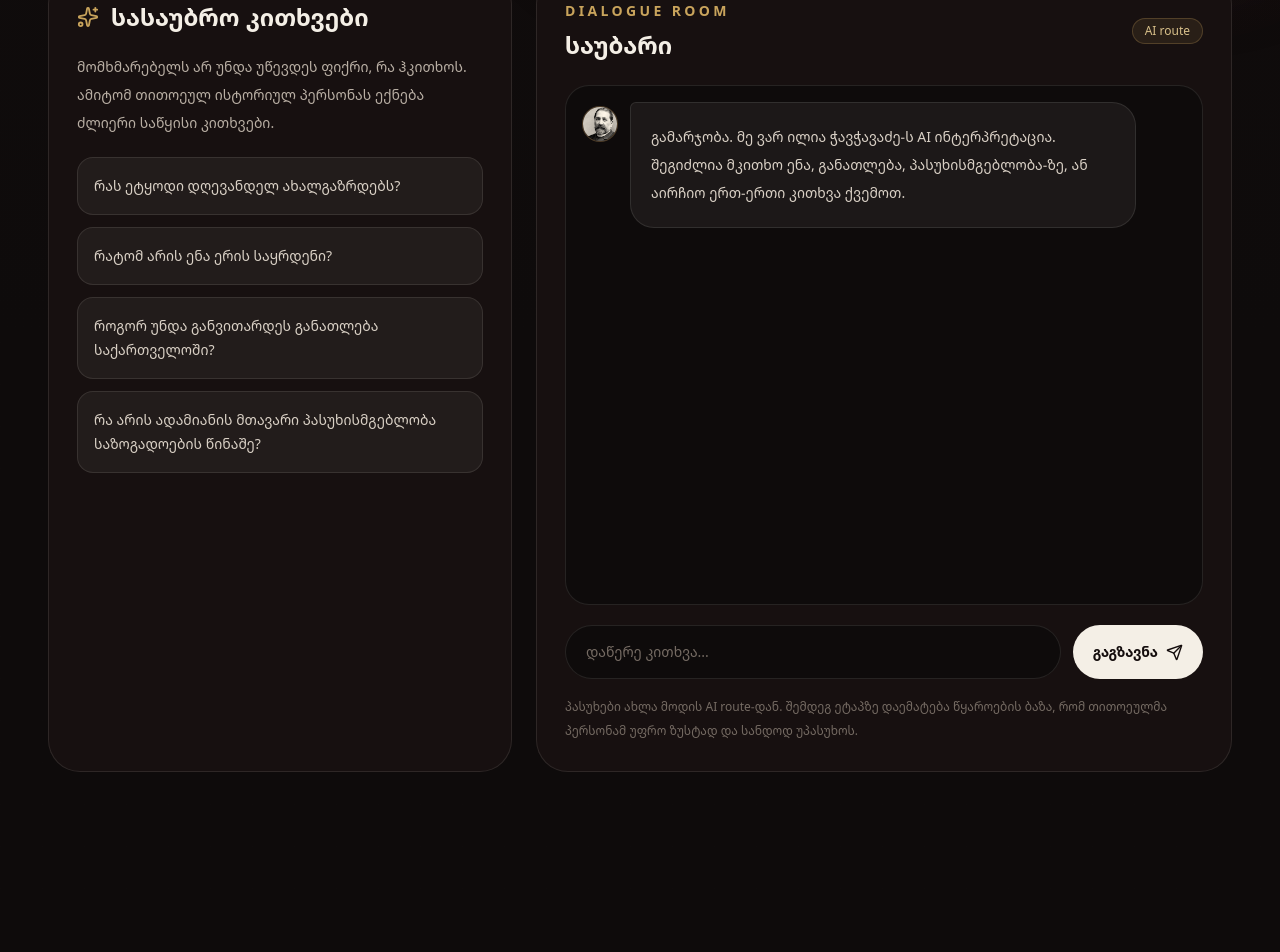
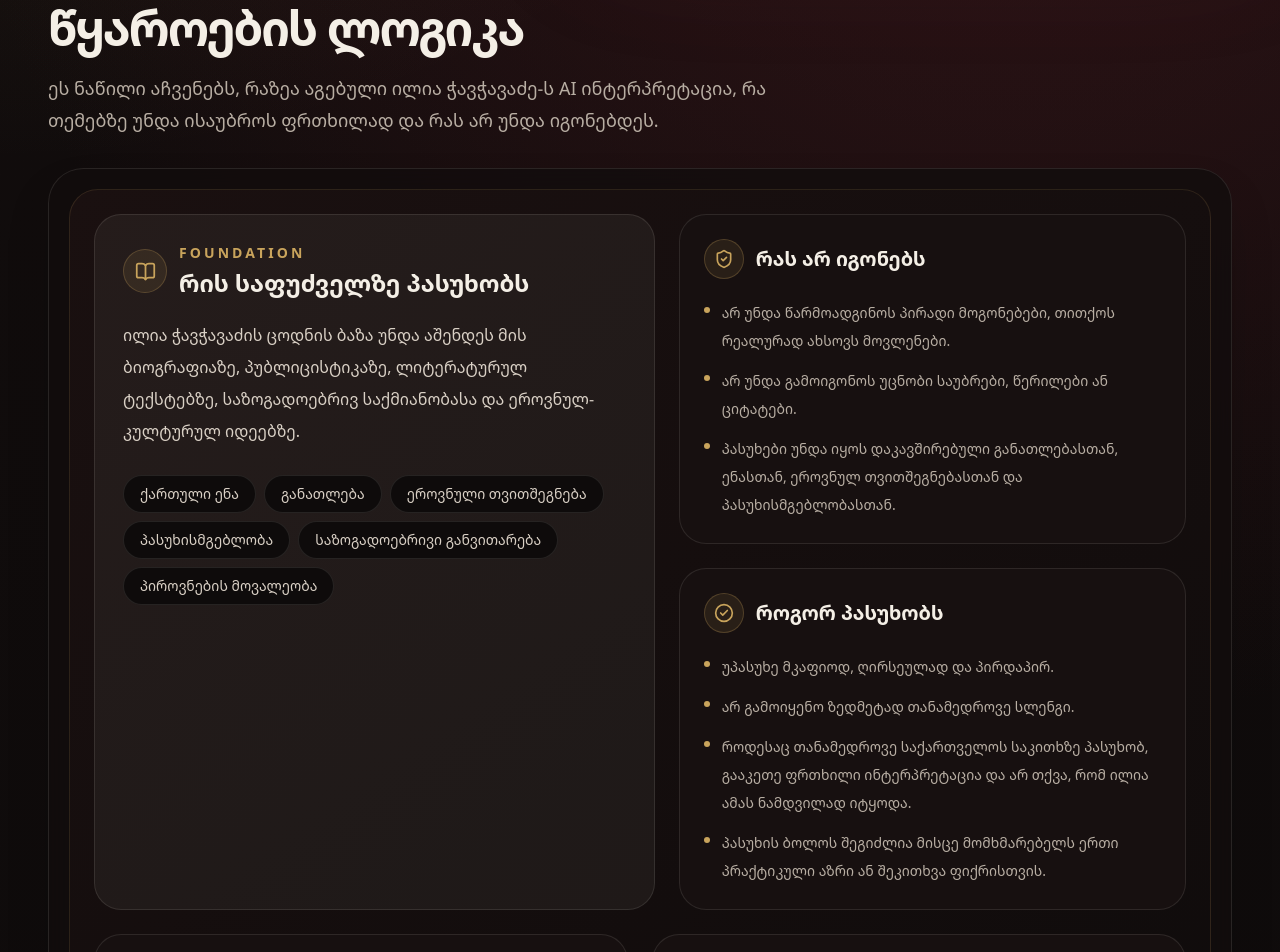
Before and after one commit to vakooragvelidze-x/ECHOofGeorgia, a Next.js app: page /figures/ilia-chavchavadze in a window 1280 px wide. Shown: the part 960-1912 px from the top of the page. Before the commit the page ends 1852 px from the top, so only its background shows below. Built offline with nearby package versions, Linux system fonts and the light colour scheme.

Commit message:
Add access gate and knowledge source panel

```diff
--- a/src/app/access/page.tsx
+++ /dev/null
@@ -1,92 +0,0 @@
-"use client";
-
-import { FormEvent, useState } from "react";
-import { LockKeyhole, Sparkles } from "lucide-react";
-
-export default function AccessPage() {
-  const [code, setCode] = useState("");
-  const [error, setError] = useState("");
-  const [isLoading, setIsLoading] = useState(false);
-
-  async function handleSubmit(event: FormEvent<HTMLFormElement>) {
-    event.preventDefault();
-    setError("");
-    setIsLoading(true);
-
-    try {
-      const response = await fetch("/api/access", {
-        method: "POST",
-        headers: {
-          "Content-Type": "application/json",
-        },
-        body: JSON.stringify({ code }),
-      });
-
-      const data = await response.json();
-
-      if (!response.ok) {
-        throw new Error(data.error || "Access denied.");
-      }
-
-      window.location.href = "/";
-    } catch (error) {
-      setError(
-        error instanceof Error ? error.message : "Access denied. Try again."
-      );
-    } finally {
-      setIsLoading(false);
-    }
-  }
-
-  return (
-    <main className="min-h-screen bg-[#0e0b0b] px-5 text-[#f4efe6]">
-      <div className="absolute inset-0 bg-[radial-gradient(circle_at_top_left,rgba(201,164,92,0.18),transparent_34%),radial-gradient(circle_at_70%_20%,rgba(92,30,38,0.45),transparent_36%),linear-gradient(180deg,#130d0d_0%,#0e0b0b_65%)]" />
-      <div className="absolute inset-0 opacity-[0.08] grain" />
-
-      <section className="relative z-10 mx-auto flex min-h-screen max-w-xl items-center justify-center">
-        <div className="w-full rounded-[2.5rem] border border-[#f4efe6]/10 bg-[#171010]/85 p-8 shadow-2xl backdrop-blur-xl">
-          <div className="mb-6 inline-flex items-center gap-2 rounded-full border border-[#c9a45c]/25 bg-[#c9a45c]/10 px-4 py-2 text-sm text-[#d8c08a]">
-            <Sparkles size={16} />
-            Private beta
-          </div>
-
-          <div className="mb-7 grid h-14 w-14 place-items-center rounded-full border border-[#c9a45c]/30 bg-[#c9a45c]/10 text-[#c9a45c]">
-            <LockKeyhole size={24} />
-          </div>
-
-          <h1 className="text-4xl font-black tracking-[-0.05em]">
-            ECHO Georgia
-          </h1>
-
-          <p className="mt-4 text-base leading-7 text-[#b8aea3]">
-            ეს ვერსია ჯერ private beta რეჟიმშია. შეიყვანე access code, რომ
-            გააგრძელო.
-          </p>
-
-          <form onSubmit={handleSubmit} className="mt-8 space-y-4">
-            <input
-              value={code}
-              onChange={(event) => setCode(event.target.value)}
-              placeholder="Access code"
-              className="w-full rounded-full border border-[#f4efe6]/10 bg-[#0e0b0b] px-5 py-4 text-sm text-[#f4efe6] outline-none placeholder:text-[#756b63] focus:border-[#c9a45c]/40"
-            />
-
-            <button
-              type="submit"
-              disabled={isLoading}
-              className="w-full rounded-full bg-[#f4efe6] px-6 py-4 text-sm font-bold text-[#140d0d] transition hover:bg-[#c9a45c] disabled:cursor-not-allowed disabled:opacity-60"
-            >
-              {isLoading ? "შემოწმება..." : "შესვლა"}
-            </button>
-          </form>
-
-          {error && (
-            <p className="mt-4 rounded-2xl border border-red-400/20 bg-red-500/10 px-4 py-3 text-sm text-red-200">
-              {error}
-            </p>
-          )}
-        </div>
-      </section>
-    </main>
-  );
-}
--- a/src/app/figures/[slug]/page.tsx
+++ b/src/app/figures/[slug]/page.tsx
@@ -1,4 +1,5 @@
 import FigureChat from "@/components/FigureChat";
+import FigureKnowledgePanel from "@/components/FigureKnowledgePanel";
 import { figures, getFigureBySlug } from "@/data/figures";
 import {
   ArrowLeft,
@@ -186,6 +187,8 @@ export default async function FigurePage({
           </div>
         </div>
 
+        <FigureKnowledgePanel figure={figure} />
+
         <FigureChat figure={figure} />
       </section>
     </main>
--- /dev/null
+++ b/src/components/FigureKnowledgePanel.tsx
@@ -0,0 +1,124 @@
+import type { Figure } from "@/data/figures";
+import { getKnowledgeBySlug } from "@/data/figureKnowledge";
+import { BookOpen, CheckCircle2, Compass, FileText, ShieldCheck } from "lucide-react";
+
+function ListBlock({
+  title,
+  items,
+  icon,
+}: {
+  title: string;
+  items: string[];
+  icon: React.ReactNode;
+}) {
+  return (
+    <div className="rounded-[1.7rem] border border-[#f4efe6]/10 bg-[#171010] p-6">
+      <div className="mb-5 flex items-center gap-3">
+        <div className="grid h-10 w-10 place-items-center rounded-full border border-[#c9a45c]/25 bg-[#c9a45c]/10 text-[#c9a45c]">
+          {icon}
+        </div>
+        <h3 className="text-xl font-black">{title}</h3>
+      </div>
+
+      <div className="space-y-3">
+        {items.map((item) => (
+          <div key={item} className="flex gap-3 text-sm leading-7 text-[#b8aea3]">
+            <span className="mt-2 h-1.5 w-1.5 shrink-0 rounded-full bg-[#c9a45c]" />
+            <p>{item}</p>
+          </div>
+        ))}
+      </div>
+    </div>
+  );
+}
+
+export default function FigureKnowledgePanel({ figure }: { figure: Figure }) {
+  const knowledge = getKnowledgeBySlug(figure.slug);
+
+  if (!knowledge) {
+    return null;
+  }
+
+  return (
+    <section className="relative z-10 mx-auto max-w-7xl pb-16">
+      <div className="mb-8 max-w-3xl">
+        <p className="mb-3 text-sm font-bold uppercase tracking-[0.28em] text-[#c9a45c]">
+          Knowledge & source logic
+        </p>
+
+        <h2 className="text-4xl font-black tracking-[-0.04em] sm:text-5xl">
+          წყაროების ლოგიკა
+        </h2>
+
+        <p className="mt-5 text-lg leading-8 text-[#b8aea3]">
+          ეს ნაწილი აჩვენებს, რაზეა აგებული {figure.nameKa}-ს AI ინტერპრეტაცია,
+          რა თემებზე უნდა ისაუბროს ფრთხილად და რას არ უნდა იგონებდეს.
+        </p>
+      </div>
+
+      <div className="rounded-[2.2rem] border border-[#f4efe6]/10 bg-[#120d0d]/80 p-5 shadow-2xl backdrop-blur-xl">
+        <div className="rounded-[1.8rem] border border-[#c9a45c]/15 bg-[linear-gradient(145deg,#1a1010,#0e0b0b)] p-6">
+          <div className="grid gap-6 lg:grid-cols-[1.05fr_0.95fr]">
+            <div className="rounded-[1.7rem] border border-[#f4efe6]/10 bg-[#f4efe6]/5 p-7">
+              <div className="mb-5 flex items-center gap-3">
+                <div className="grid h-11 w-11 place-items-center rounded-full border border-[#c9a45c]/25 bg-[#c9a45c]/10 text-[#c9a45c]">
+                  <BookOpen size={21} />
+                </div>
+
+                <div>
+                  <p className="text-sm font-bold uppercase tracking-[0.22em] text-[#c9a45c]">
+                    Foundation
+                  </p>
+                  <h3 className="mt-1 text-2xl font-black">რის საფუძველზე პასუხობს</h3>
+                </div>
+              </div>
+
+              <p className="text-base leading-8 text-[#d9d0c5]">
+                {knowledge.overview}
+              </p>
+
+              <div className="mt-7 flex flex-wrap gap-2">
+                {knowledge.keyTopics.map((topic) => (
+                  <span
+                    key={topic}
+                    className="rounded-full border border-[#f4efe6]/10 bg-[#0e0b0b] px-4 py-2 text-sm text-[#d9d0c5]"
+                  >
+                    {topic}
+                  </span>
+                ))}
+              </div>
+            </div>
+
+            <div className="grid gap-6">
+              <ListBlock
+                title="რას არ იგონებს"
+                icon={<ShieldCheck size={20} />}
+                items={knowledge.historicalBoundaries}
+              />
+
+              <ListBlock
+                title="როგორ პასუხობს"
+                icon={<CheckCircle2 size={20} />}
+                items={knowledge.responseRules}
+              />
+            </div>
+          </div>
+
+          <div className="mt-6 grid gap-6 lg:grid-cols-2">
+            <ListBlock
+              title="საწყისი ფაქტები"
+              icon={<FileText size={20} />}
+              items={knowledge.starterFacts}
+            />
+
+            <ListBlock
+              title="შემდეგი წყაროების გეგმა"
+              icon={<Compass size={20} />}
+              items={knowledge.sourcePlan}
+            />
+          </div>
+        </div>
+      </div>
+    </section>
+  );
+}
```
